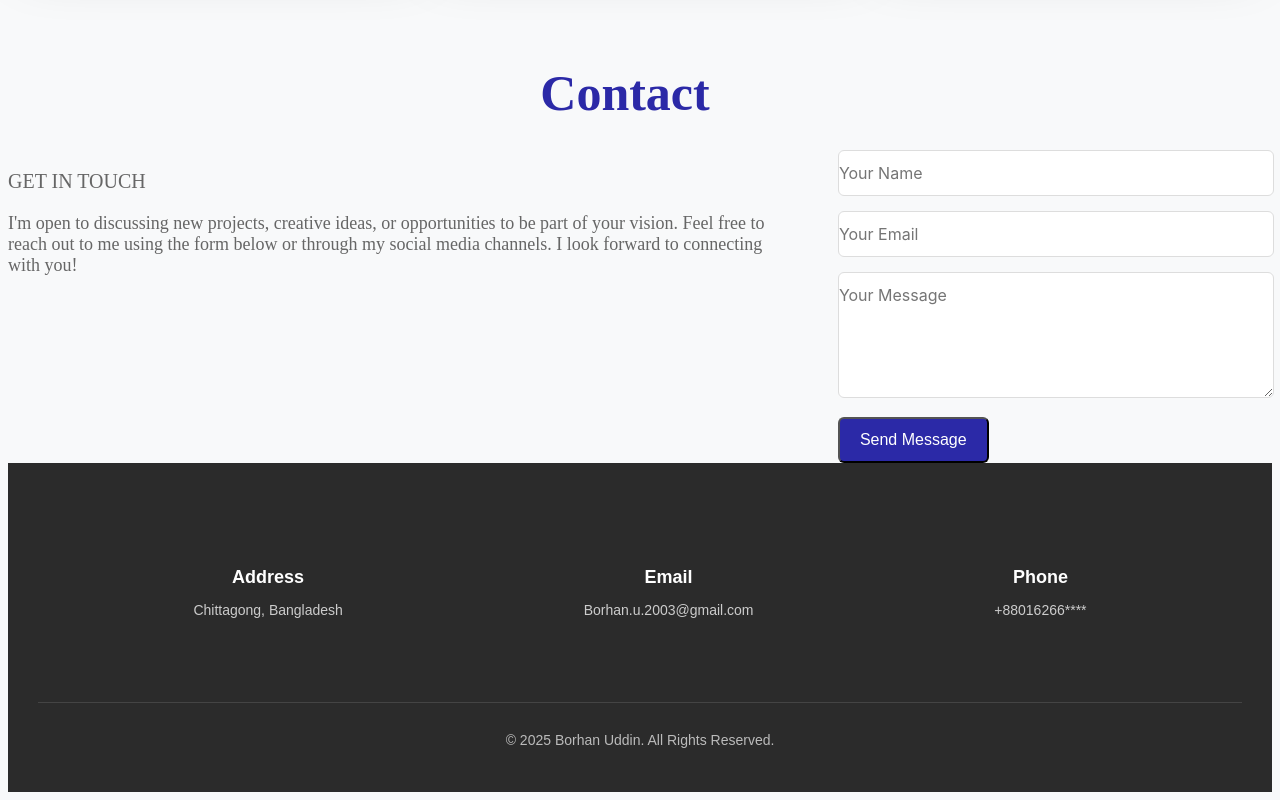
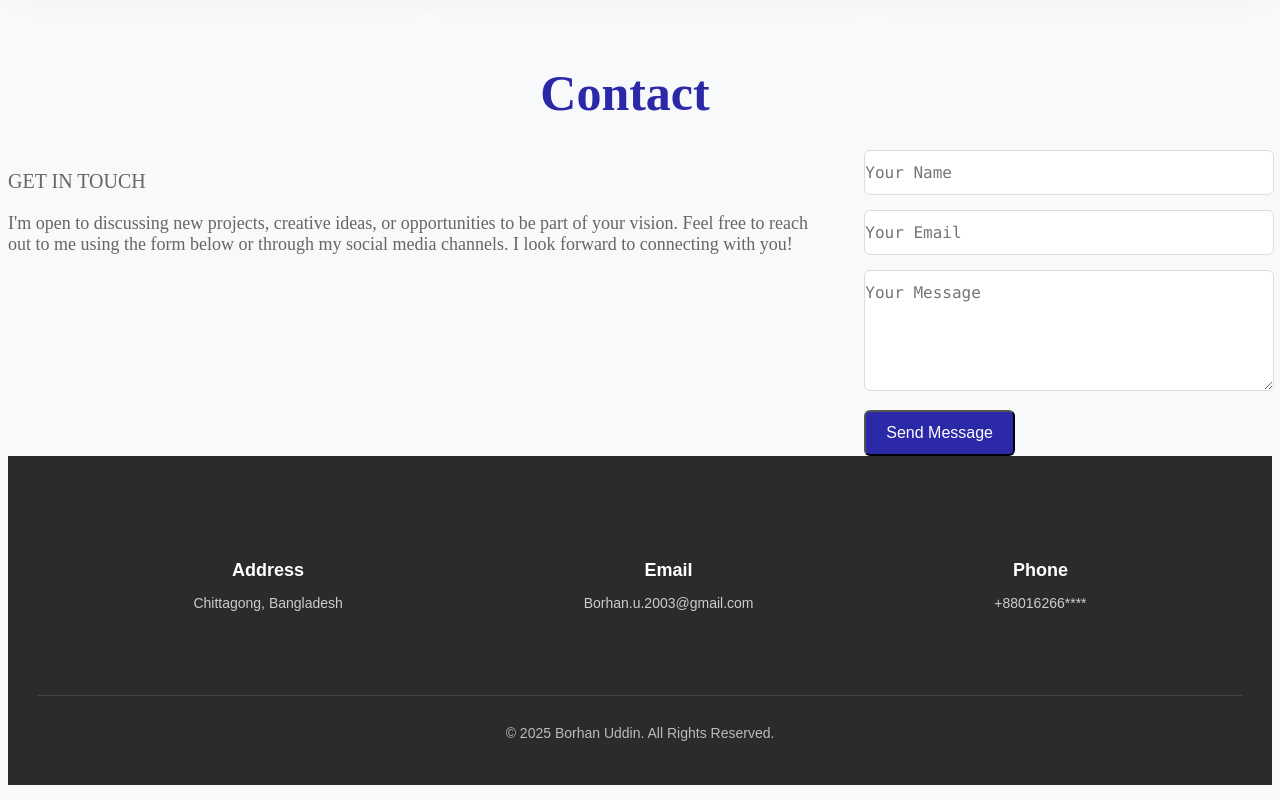
Before and after one commit to Borhan2003/Portfolio-website, a plain HTML site: page index.html in a window 1280 px wide. Shown: the part 2431-3231 px from the top of the page. Drawn offline with Linux system fonts and the light colour scheme.

Commit message:
Update styles.css

```diff
--- a/styles.css
+++ b/styles.css
@@ -209,7 +209,7 @@ nav ul li a {
     border: 1px solid #ddd;
     border-radius: 6px;
     font-size: 16px;
-    font-family: 'Inter', sans-serif;
+    font-family: "Lucida Console", "Courier New", monospace;
 }
 
 .contact-form button {
```
